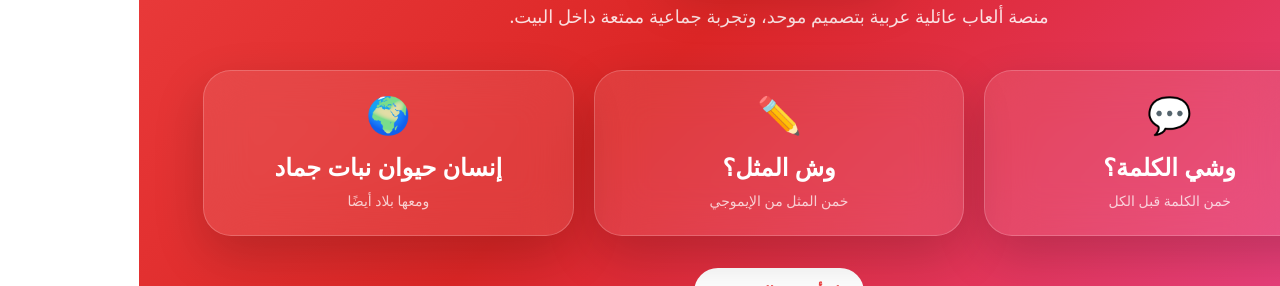
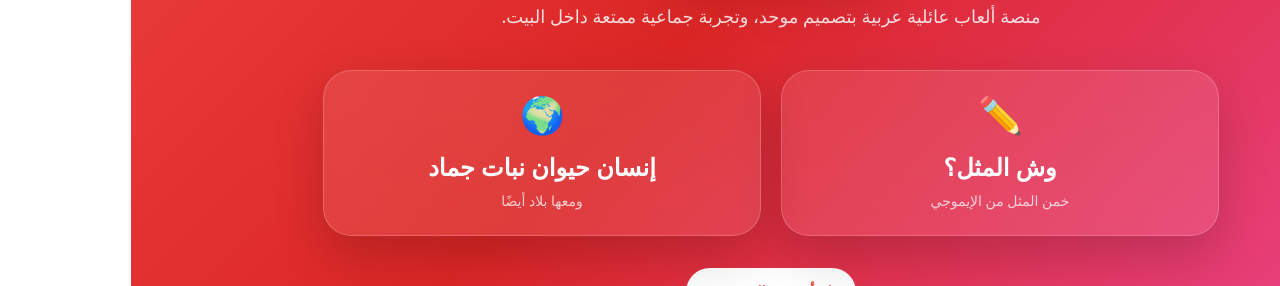
Before and after one commit to heelpeeri/khalnelab, a Next.js app: page / in a window 1280 px wide. Shown: the part 340-626 px from the top of the page. Built offline with nearby package versions, Linux system fonts and the light colour scheme.

Commit message:
Update page.tsx

```diff
--- a/src/app/page.tsx
+++ b/src/app/page.tsx
@@ -3,12 +3,6 @@ import { GlassCard } from "@/components/GlassCard";
 import { Logo } from "@/components/Logo";
 
 const games = [
-  {
-    href: "/match?game=word",
-    emoji: "💬",
-    title: "وشي الكلمة؟",
-    desc: "خمن الكلمة قبل الكل"
-  },
   {
     href: "/match?game=draw",
     emoji: "✏️",
@@ -34,7 +28,7 @@ export default function Home() {
         منصة ألعاب عائلية عربية بتصميم موحد، وتجربة جماعية ممتعة داخل البيت.
       </p>
 
-      <div className="mt-10 grid w-full max-w-6xl gap-5 md:grid-cols-3">
+      <div className="mt-10 grid w-full max-w-4xl gap-5 md:grid-cols-2">
         {games.map((game) => (
           <Link key={game.title} href={game.href} className="block">
             <GlassCard className="h-full cursor-pointer p-6 transition hover:-translate-y-1">
```
